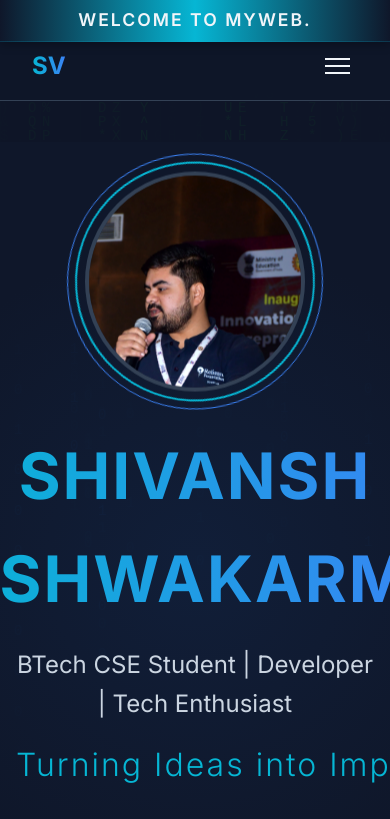
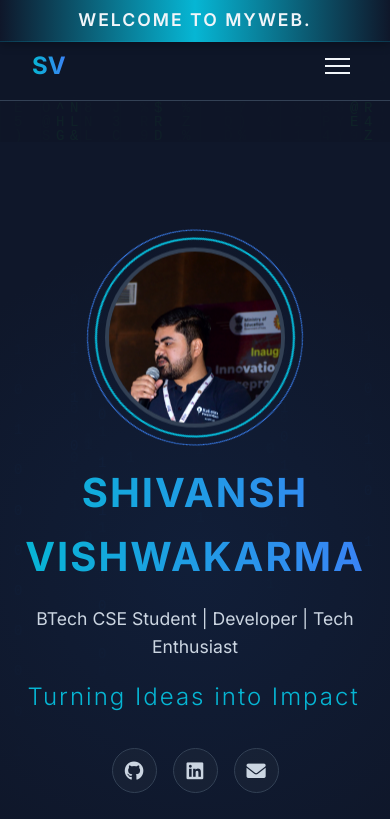
Before and after one commit to 07shivansh/07shivansh.github.io, a website: page index.html in a window 390 px wide. Shown: the top 819 px of the page. Drawn offline with Linux system fonts and the light colour scheme; animation ran at ten frames a second.

Commit message:
Complete portfolio redesign with responsive optimizations

```diff
--- a/assets/scripts/main.js
+++ b/assets/scripts/main.js
@@ -157,8 +157,7 @@ document.addEventListener('DOMContentLoaded', () => {
     // 3D card tilt effect
     const cards = document.querySelectorAll('.project-card, .education-card, .experience-card');
 
-    cards.forEach(card => {
-        card.addEventListener('mousemove', function(e) {
+    function handleMouseMove(e) {
         const rect = this.getBoundingClientRect();
         const x = e.clientX - rect.left;
         const y = e.clientY - rect.top;
@@ -170,11 +169,15 @@ document.addEventListener('DOMContentLoaded', () => {
         const angleX = (centerY - y) / 20;
 
         this.style.transform = `rotateY(${angleY}deg) rotateX(${angleX}deg) translateZ(10px)`;
-        });
+    }
 
-        card.addEventListener('mouseleave', function() {
+    function handleMouseLeave() {
         this.style.transform = 'rotateY(0deg) rotateX(0deg) translateZ(0)';
-        });
+    }
+
+    cards.forEach(card => {
+        card.addEventListener('mousemove', handleMouseMove);
+        card.addEventListener('mouseleave', handleMouseLeave);
     });
 
     // Add digital data streams to skills section
@@ -196,7 +199,7 @@ document.addEventListener('DOMContentLoaded', () => {
         // Initialize data stream animation
         const dataCtx = dataStreamCanvas.getContext('2d');
         const dataPoints = [];
-        const dataPointsCount = 100;
+        let dataPointsCount = 100;
 
         // Set canvas dimensions
         function setCanvasDimensions() {
@@ -220,15 +223,28 @@ document.addEventListener('DOMContentLoaded', () => {
 
         // Draw data streams
         function drawDataStreams() {
+            const rect = skillsSection.getBoundingClientRect();
+            if (
+                rect.bottom < 0 ||
+                rect.top > window.innerHeight ||
+                rect.right < 0 ||
+                rect.left > window.innerWidth
+            ) {
+                requestAnimationFrame(drawDataStreams);
+                return;
+            }
+
             dataCtx.clearRect(0, 0, dataStreamCanvas.width, dataStreamCanvas.height);
 
             // Draw lines between points
             dataCtx.beginPath();
+            const maxConnections = isMobile ? 2 : 5;
+
             for (let i = 0; i < dataPoints.length; i++) {
                 const point = dataPoints[i];
+                let connections = 0;
 
-                // Find nearby points and connect them with lines
-                for (let j = i + 1; j < dataPoints.length; j++) {
+                for (let j = i + 1; j < dataPoints.length && connections < maxConnections; j++) {
                     const otherPoint = dataPoints[j];
                     const dx = point.x - otherPoint.x;
                     const dy = point.y - otherPoint.y;
@@ -237,13 +253,12 @@ document.addEventListener('DOMContentLoaded', () => {
                     if (distance < 100) {
                         dataCtx.moveTo(point.x, point.y);
                         dataCtx.lineTo(otherPoint.x, otherPoint.y);
+                        connections++;
                     }
                 }
 
-                // Move points upwards
                 point.y -= point.speed;
 
-                // Reset position when point goes off screen
                 if (point.y < -10) {
                     point.y = dataStreamCanvas.height + 10;
                     point.x = Math.random() * dataStreamCanvas.width;
@@ -254,7 +269,6 @@ document.addEventListener('DOMContentLoaded', () => {
             dataCtx.lineWidth = 0.5;
             dataCtx.stroke();
 
-            // Draw points
             for (const point of dataPoints) {
                 dataCtx.beginPath();
                 dataCtx.arc(point.x, point.y, point.size, 0, Math.PI * 2);
@@ -265,7 +279,6 @@ document.addEventListener('DOMContentLoaded', () => {
             requestAnimationFrame(drawDataStreams);
         }
 
-        // Start animation if skills section is visible
         const observer = new IntersectionObserver((entries) => {
             if (entries[0].isIntersecting) {
                 drawDataStreams();
@@ -274,4 +287,56 @@ document.addEventListener('DOMContentLoaded', () => {
 
         observer.observe(skillsSection);
     }
+
+    // Mobile optimizations for main.js
+    const isMobile = /Android|webOS|iPhone|iPad|iPod|BlackBerry|IEMobile|Opera Mini/i.test(navigator.userAgent);
+
+    if (isMobile) {
+        dataPointsCount = 50;
+
+        cards.forEach(card => {
+            card.removeEventListener('mousemove', handleMouseMove);
+            card.removeEventListener('mouseleave', handleMouseLeave);
         });
+
+        window.addEventListener('scroll', handleScroll, { passive: true });
+
+        document.querySelectorAll('.profile-frame').forEach(el => {
+            el.style.animation = 'rotateSlow 20s linear infinite';
+        });
+
+        setInterval(draw, 50);
+    } else {
+        setInterval(draw, 35);
+    }
+
+    function fixIOSVhBug() {
+        const vh = window.innerHeight * 0.01;
+        document.documentElement.style.setProperty('--vh', `${vh}px`);
+
+        const heroSection = document.getElementById('home');
+        if (heroSection) {
+            heroSection.style.height = 'calc(var(--vh, 1vh) * 100)';
+        }
+    }
+
+    fixIOSVhBug();
+    window.addEventListener('resize', fixIOSVhBug);
+
+    document.querySelectorAll('a, button').forEach(el => {
+        el.addEventListener('touchstart', function() {}, { passive: true });
+    });
+
+    window.addEventListener('orientationchange', () => {
+        setTimeout(() => {
+            if (canvas) {
+                canvas.width = window.innerWidth;
+                canvas.height = window.innerHeight;
+            }
+            if (dataStreamCanvas) {
+                setCanvasDimensions();
+            }
+            fixIOSVhBug();
+        }, 200);
+    });
+});
--- a/assets/styles/main.css
+++ b/assets/styles/main.css
@@ -15,6 +15,9 @@
     --border-radius: 12px;
     --accent-gradient: linear-gradient(90deg, var(--accent-color), var(--accent-color-secondary));
     --glow-effect: 0 0 15px rgba(6, 182, 212, 0.5), 0 0 30px rgba(6, 182, 212, 0.2);
+    --header-height: 70px;
+    --section-padding-mobile: 3rem;
+    --card-padding-mobile: 1.2rem;
 }
 
 * {
@@ -30,6 +33,13 @@ body {
     color: var(--text-primary);
     background-color: var(--primary-bg);
     overflow-x: hidden;
+}
+
+html, body {
+    -webkit-overflow-scrolling: touch;
+    overflow-x: hidden;
+    width: 100%;
+    position: relative;
 }
 
 .container {
@@ -1137,6 +1147,8 @@ a:not(.btn, .nav-link, .social-link):hover::after {
 
     .nav-links.active {
         right: 0;
+        box-shadow: -5px 0 20px rgba(0, 0, 0, 0.3);
+        border-left: 1px solid var(--border-color);
     }
 
     .nav-link {
@@ -1224,3 +1236,107 @@ footer {
     background-size: 40px 40px;
     opacity: 0.03;
 }
+
+/* Mobile optimization improvements */
+
+/* Improve text readability on small screens */
+@media (max-width: 768px) {
+    body {
+        font-size: 15px;
+    }
+
+    .hero h1 {
+        font-size: 2.5rem;
+    }
+
+    .hero .subtitle {
+        font-size: 1.1rem;
+    }
+
+    .hero .tagline {
+        font-size: 1.5rem;
+    }
+
+    section h2 {
+        font-size: 2rem;
+        margin-bottom: 2rem;
+    }
+
+    .container {
+        padding: 2rem 1.5rem;
+    }
+
+    section {
+        padding: var(--section-padding-mobile) 0;
+    }
+
+    /* Smaller profile picture on mobile */
+    .profile-picture {
+        width: 180px;
+        height: 180px;
+    }
+
+    /* Adjust card padding and margins */
+    .project-card, .education-card, .experience-card, .skill-category {
+        padding: var(--card-padding-mobile);
+        margin-bottom: 1.5rem;
+    }
+
+    /* Make buttons larger for touch targets */
+    .btn, .download-btn, .social-link {
+        padding: 0.8rem 1.2rem;
+        min-height: 44px;
+        min-width: 44px;
+    }
+
+    /* Increase spacing between elements */
+    .social-links {
+        gap: 1rem;
+    }
+
+    .footer-content {
+        padding: 1.5rem 1rem;
+    }
+}
+
+/* Improve touch interaction */
+.nav-link, .social-link, .btn, .download-btn {
+    touch-action: manipulation;
+}
+
+/* Fix canvas elements on mobile */
+canvas {
+    max-width: 100%;
+}
+
+/* Optimize animations for mobile */
+@media (max-width: 768px) {
+    .profile-frame {
+        animation: rotateSlow 20s linear infinite; /* Slower rotation on mobile */
+    }
+
+    /* Reduce intensity of hover effects on mobile */
+    .project-card:hover, .education-card:hover, .experience-card:hover {
+        transform: translateY(-5px); /* Less dramatic movement */
+    }
+
+    /* Disable 3D tilt on mobile for better performance */
+    .project-card, .education-card, .experience-card {
+        transform-style: flat;
+    }
+}
+
+/* Optimize layout for landscape mobile */
+@media (max-width: 768px) and (orientation: landscape) {
+    .hero {
+        padding-top: 2rem;
+        height: auto;
+        min-height: 100vh;
+    }
+
+    .profile-picture {
+        width: 140px;
+        height: 140px;
+        margin-bottom: 1rem;
+    }
+}
--- a/index.html
+++ b/index.html
@@ -2,7 +2,11 @@
 <html lang="en">
 <head>
     <meta charset="UTF-8">
-    <meta name="viewport" content="width=device-width, initial-scale=1.0">
+    <meta name="viewport" content="width=device-width, initial-scale=1.0, maximum-scale=5.0">
+    <meta name="theme-color" content="#0f172a">
+    <meta name="mobile-web-app-capable" content="yes">
+    <meta name="apple-mobile-web-app-capable" content="yes">
+    <meta name="apple-mobile-web-app-status-bar-style" content="black-translucent">
     <title>Shivansh Vishwakarma - Personal Profile</title>
     <meta name="description" content="Portfolio website of Shivansh Vishwakarma - BTech CSE Student and Developer">
     <link rel="stylesheet" href="https://cdnjs.cloudflare.com/ajax/libs/font-awesome/6.0.0/css/all.min.css">
@@ -13,6 +17,9 @@
     <link rel="preconnect" href="https://fonts.googleapis.com">
     <link rel="preconnect" href="https://fonts.gstatic.com" crossorigin>
     <link href="https://fonts.googleapis.com/css2?family=Inter:wght@300;400;500;600;700;800&family=JetBrains+Mono:wght@400;500&display=swap" rel="stylesheet">
+    <link rel="preload" href="./assets/styles/main.css" as="style">
+    <link rel="preload" href="./assets/scripts/main.js" as="script">
+    <link rel="preload" as="font" href="https://fonts.googleapis.com/css2?family=Inter:wght@400;500;700&display=swap" crossorigin>
 </head>
 <body>
     <header id="header">
```
Lines whose indentation alone changed are shown as unchanged.
